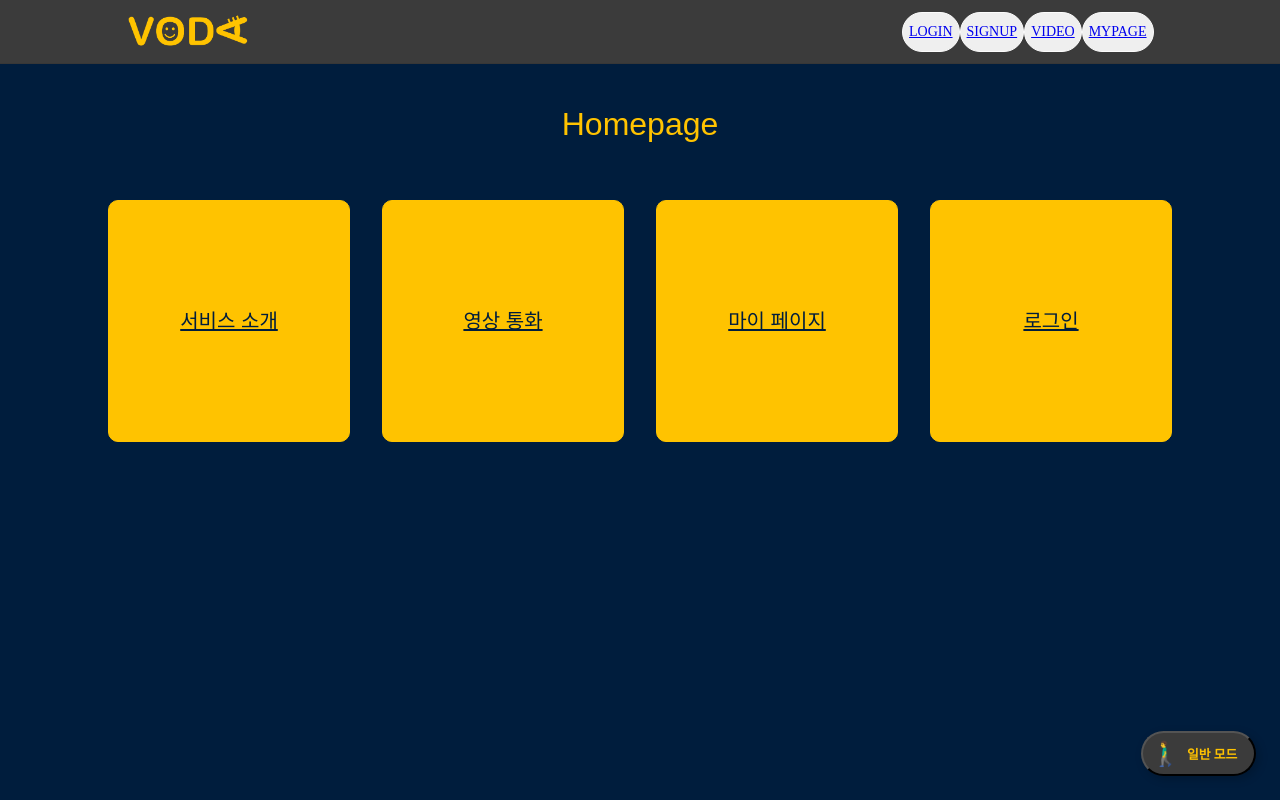
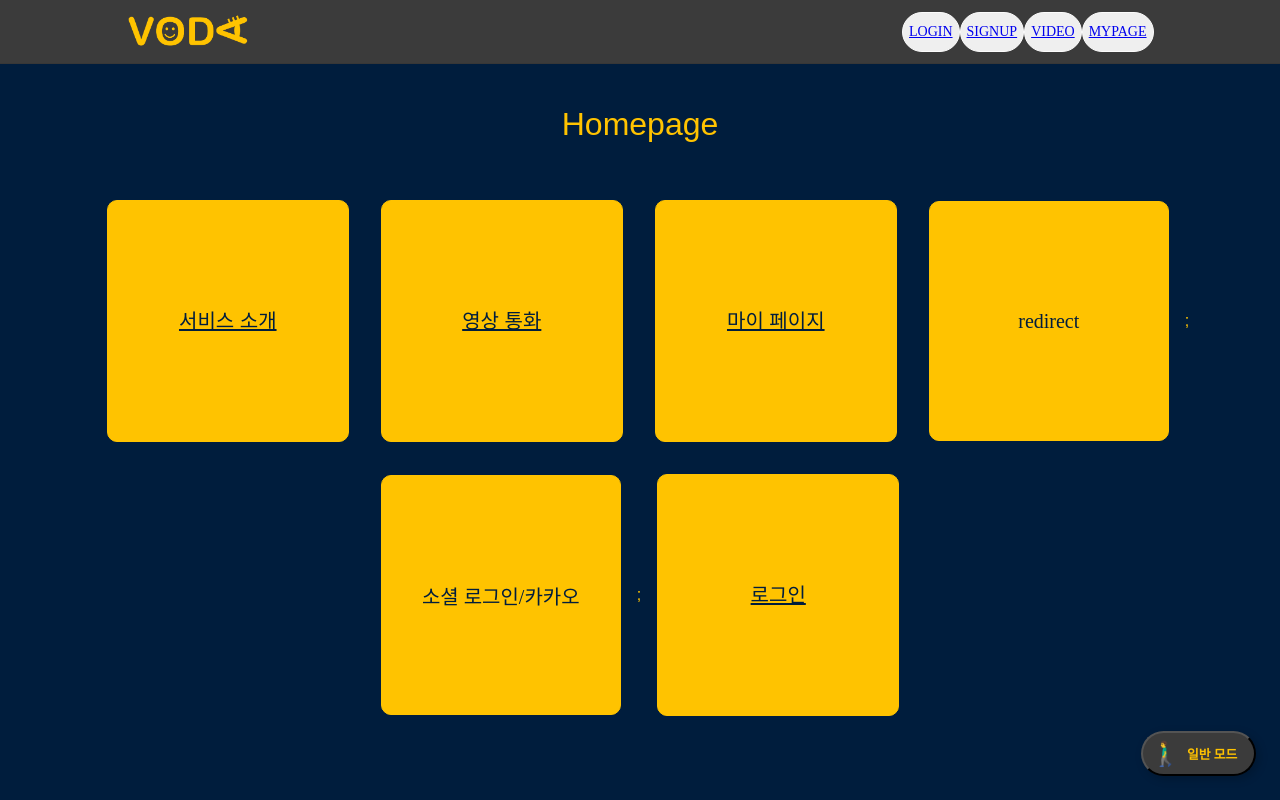
Before and after one commit to project-VODA/VODA, a React (Create React App) app in the folder front/voda/: page / in a window 1280 px wide. Built offline with nearby package versions, Linux system fonts and the light colour scheme; a web font is replaced by a local one.

Commit message:
[Front] Kakao OAuth & HandleBtn 추가 및 홈페이지 버튼 동작 추가

```diff
--- a/front/voda/src/App.tsx
+++ b/front/voda/src/App.tsx
@@ -102,9 +102,6 @@ const App: React.FC = () => {
   );
 
 
-
-
-
   const { theme, toggleTheme } = useMode();
 
   const commonRoutes = [
@@ -112,7 +109,8 @@ const App: React.FC = () => {
     { path: '/about', element: theme === SimpleTheme ? <SimpleAbout /> : <DetailAbout /> },
     { path: '/login', element: theme === SimpleTheme ? <SimpleLogin /> : <DetailLogin /> },
     // KMJ
-    { path: '/social-login', element: theme === SimpleTheme ? <SocialLogin /> : <SocialLogin /> },
+    { path: '/login', element: theme === SimpleTheme ? <SimpleLogin /> : <DetailLogin/> },
+    { path: '/login/oauth2/kakao/*', element: <SocialLogin /> },
     { path: '/signup', element: theme === SimpleTheme ? <SimpleSignup /> : <DetailSignup /> },
     { path: '/mypage', element: theme === SimpleTheme ? <SimpleMyPage /> : <DetailMyPage /> },
     { path: '/video', element: theme === SimpleTheme ? <SimpleVideo /> : <DetailVideo /> },
--- a/front/voda/src/apis/instance.ts
+++ b/front/voda/src/apis/instance.ts
@@ -2,7 +2,7 @@ import { SERVER_URL } from "./../constants/url";
 import axios from "axios";
 
 export const axiosInstance = axios.create({
-  baseURL: `${SERVER_URL}/api`,
+  baseURL: `${SERVER_URL}`,
   // baseURL: "http://localhost:8080/api",
   withCredentials: true,
   headers: {
--- /dev/null
+++ b/front/voda/src/components/HandleBtn.tsx
@@ -0,0 +1,50 @@
+// HandleBtn.tsx
+// NavButton 스타일 따옴
+
+import React, { useContext } from 'react';
+
+import styled from 'styled-components';
+import { ThemeContext } from '../App';
+import { SimpleTheme, Theme } from '../styles/theme';
+
+interface ThemeProps {
+  theme: Theme;
+}
+
+const HandleButton = styled.button<ThemeProps>`
+  width: 30vh;
+  height: 30vh;
+  border-radius: 10px;
+  font-size: 20px;
+  margin: 16px;
+  display: flex;
+  justify-content: center;
+  align-items: center;
+
+  border: 1px solid ${({ theme }) => theme.text};
+  background: ${({ theme }) => theme.text};
+  color: ${({ theme }) => theme.body};
+
+  &:hover {
+    background: ${({ theme }) =>
+      theme === SimpleTheme ? '#FFD60A' : '#003566'};
+    transition: all 0.1s ease-in-out;
+  }
+`;
+
+export interface ButtonProps {
+  onClick?: () => void;
+  text: string;
+}
+
+export default function Button({ onClick, text }: ButtonProps ) {
+  const { theme } = useContext(ThemeContext);
+
+  return (
+    <>
+      <HandleButton onClick={onClick} theme={theme}>
+        {text}
+      </HandleButton>;
+    </>
+  );
+}
--- a/front/voda/src/pages/simple/HomePage.tsx
+++ b/front/voda/src/pages/simple/HomePage.tsx
@@ -1,8 +1,11 @@
 import React from 'react';
+import { useNavigate } from "react-router-dom";
 import styled from 'styled-components';
 
 import Title from '../../components/Title';
 import NavButton from '../../components/NavButton';
+import HandleButton from '../../components/HandleBtn';
+import { redirectKakao } from '../../apis/user';
 
 
 const ButtonContainer = styled.div`
@@ -15,6 +18,18 @@ const ButtonContainer = styled.div`
 `;
 
 const SimpleHomePage = () => {
+  const navigate = useNavigate();
+
+  const RedirectSocialLogin = () => {
+    navigate('/social-login');
+  };
+
+  const handleSocialLogin = () => {
+    // navigate('/social-login');
+    redirectKakao();
+  };
+
+
   return (
     <>
       <Title title='Homepage' />
@@ -22,7 +37,9 @@ const SimpleHomePage = () => {
         <NavButton text="서비스 소개" to="/about" />
         <NavButton text="영상 통화" to='/video' />
         <NavButton text="마이 페이지" to='/mypage' />
-        <NavButton text="로그인" to='/social-login' />
+        <HandleButton text='redirect' onClick={RedirectSocialLogin} />
+        <HandleButton text='소셜 로그인/카카오' onClick={handleSocialLogin} />
+        <NavButton text="로그인" to='/login' />
       </ButtonContainer>
 
       {/* Add other content for the home page */}
--- a/front/voda/src/react-app-env.d.ts
+++ b/front/voda/src/react-app-env.d.ts
@@ -1,2 +1,5 @@
 /// <reference types="react-scripts" />
 /// <reference types="redux-persist" />
+interface Window {
+  Kakao: any;
+}
```
Also changed, not shown: front/voda/src/apis/user.ts (line endings or trailing spaces).
